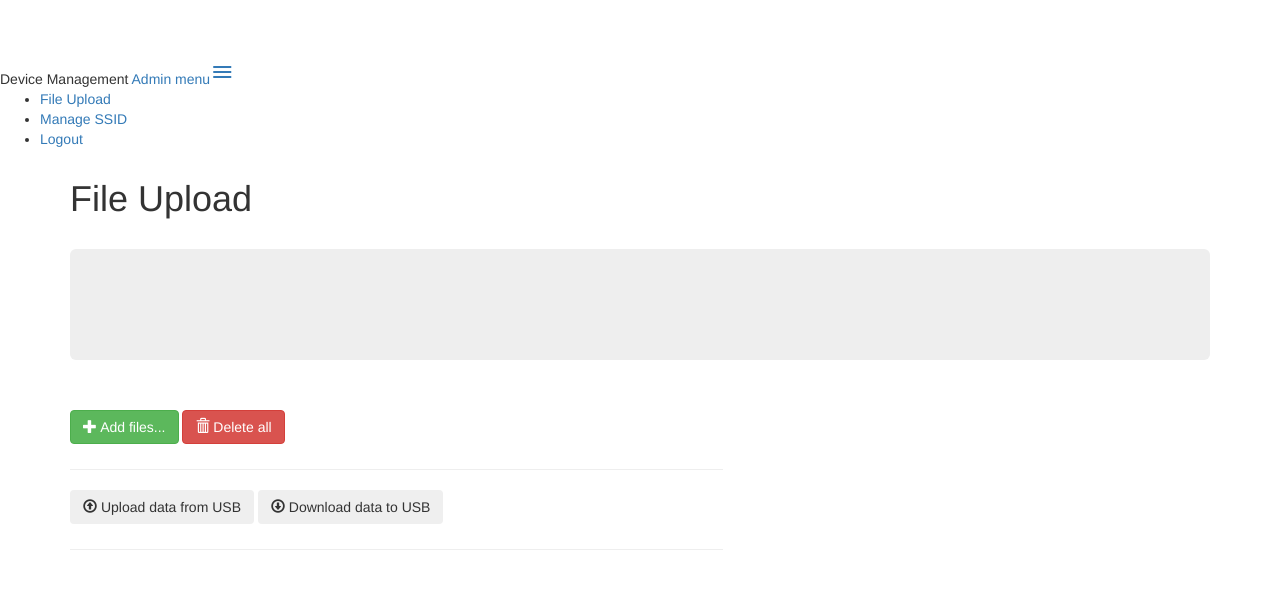
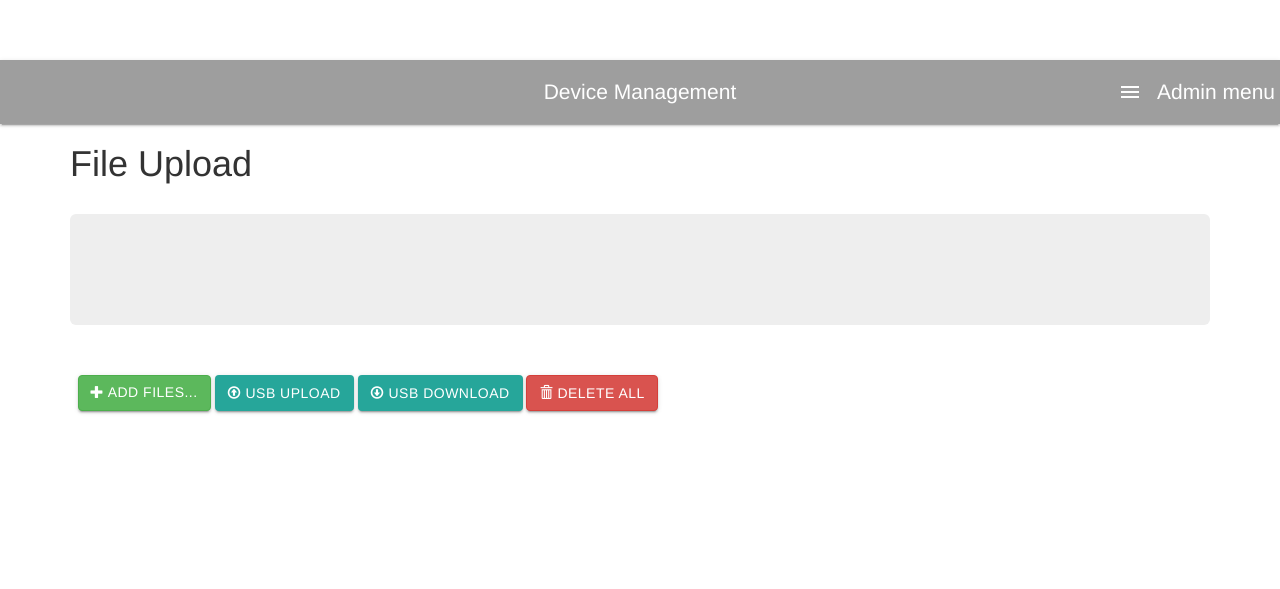
Before and after one commit to Skeletrox/usb-backend-pinut, a Django app: template file-upload/fileupload/templates/fileupload/ekfile_form.html in a window 1280 px wide. Shown: the top 589 px of the page. Run offline with Django 3.2, Linux system fonts and the light colour scheme; the template is opened without the code that fills it: most values are stand-ins (such as "Sample title", 1, 10 or a date in 2020); parts of the project's set-up code (start-up, migrations or seed data) failed here and were passed over; some libraries are stand-ins or nearby versions; some web fonts are replaced.

Commit message:
Revert "refining"
This reverts commit affd4a7fa7d30862397fcba7bab00f15c87f89ce.

```diff
--- a/file-upload/fileupload/USBFinder.py
+++ b/file-upload/fileupload/USBFinder.py
@@ -1,4 +1,4 @@
-import os, inspect, json 																				#needed for os files
+import os, inspect 																				#needed for os files
 from glob import glob																			#Needed for directories
 import subprocess																				#Running lsusb
 import getpass																					#used for getuser()
@@ -12,11 +12,10 @@ process = None
 #staticFileLoc = '/Programming/Django/UsbBackend/checkUpdates/static/checkUpdates'				#staticFileLoc for local machine. can be changed based on device
 with open('support_files/res.json') as res_file:
 	try:
-		json_data = json.load(res_file)
+		json_data = json.loads(res_file)
 		staticFileLocRoot = json_data["global_vars"][0].get("value", "")
 	except:
 		staticFileLocRoot = '/'
-print 'usb says static files are at ' + staticFileLocRoot
 count = 0																						#Total number of threads called from main thread, could be useful in determining insertions and deletions?
 
 def get_usb_name():
--- a/file-upload/fileupload/templates/fileupload/ekfile_form.html
+++ b/file-upload/fileupload/templates/fileupload/ekfile_form.html
@@ -16,12 +16,20 @@
                 <span class="btn btn-success fileinput-button">
                     <i class="glyphicon glyphicon-plus"></i>
                     <span>Add files...</span>
-                    <input type="file" accept=".ecar" name="file" multiple>
+                    <input type="file" name="file" multiple>
                 </span>
                 <!--button type="submit" class="btn btn-primary start">
                     <i class="glyphicon glyphicon-upload"></i>
                     <span>Start upload</span>
                 </button-->
+                <button type="button" class="btn btn-primay start {{ usb_checked }}" id="usb">
+                    <i class="glyphicon glyphicon-upload"></i>
+                    <span>USB upload</span>
+                </button>
+                <button type="button" class="btn btn-primay start {{ usb_checked }}" id="usb_down">
+                    <i class="glyphicon glyphicon-download"></i>
+                    <span>USB download</span>
+                </button>
                 <!--button type="reset" class="btn btn-warning cancel">
                     <i class="glyphicon glyphicon-ban-circle"></i>
                     <span>Cancel upload</span>
@@ -29,15 +37,7 @@
                 <button type="button" class="btn btn-danger delete">
                     <i class="glyphicon glyphicon-trash"></i>
                     <span>Delete all</span>
-                </button><hr />
-				<button type="button" class="btn btn-primay start {{ usb_checked }}" id="usb">
-                    <i class="glyphicon glyphicon-upload"></i>
-                    <span>Upload data from USB</span>
                 </button>
-                <button type="button" class="btn btn-primay start {{ usb_checked }}" id="usb_down">
-                    <i class="glyphicon glyphicon-download"></i>
-                    <span>Download data to USB</span>
-                </button><hr />
                 <!--input type="checkbox" class="toggle"-->
                 <!-- The loading indicator is shown during file processing -->
                 <span class="fileupload-loading"></span>
--- a/file-upload/fileupload/templates/upload_base.html
+++ b/file-upload/fileupload/templates/upload_base.html
@@ -28,9 +28,9 @@
 </body>
 <script src="jquery-3.2.1.min.js"></script>
     <!-- Compiled and minified CSS for Material Design -->
-    <!--link rel="stylesheet" href="https://cdnjs.cloudflare.com/ajax/libs/materialize/0.99.0/css/materialize.min.css">
+    <link rel="stylesheet" href="https://cdnjs.cloudflare.com/ajax/libs/materialize/0.99.0/css/materialize.min.css">
     <!-- Compiled and minified JavaScript for Material Design -->
-    <!--script src="https://cdnjs.cloudflare.com/ajax/libs/materialize/0.99.0/js/materialize.min.js"></script>
+    <script src="https://cdnjs.cloudflare.com/ajax/libs/materialize/0.99.0/js/materialize.min.js"></script>
     <!-- Icons for Material Design -->
      <link href="https://fonts.googleapis.com/icon?family=Material+Icons" rel="stylesheet">
     <meta name="description" content="File Upload widget with multiple file selection, drag&amp;drop support, progress bars, validation and preview images, audio and video for jQuery. Supports cross-domain, chunked and resumable file uploads and client-side image resizing. Works with any server-side platform (PHP, Python, Ruby on Rails, Java, Node.js, Go etc.) that supports standard HTML form file uploads.">
--- a/file-upload/support_files/res.json
+++ b/file-upload/support_files/res.json
@@ -11,11 +11,8 @@
 		{
 			"name" : "usb_on_automount",
 			"value": "/media/"
-		},
-		{
-			"name" : "server_root",
-			"value" : "/root/backend/usb-backend-pinut/file-upload/"
 		}
+
 	]
 
 }
```
Also changed, not shown: file-upload/fileupload/views.py (+8 -12 lines), 4 other files.
